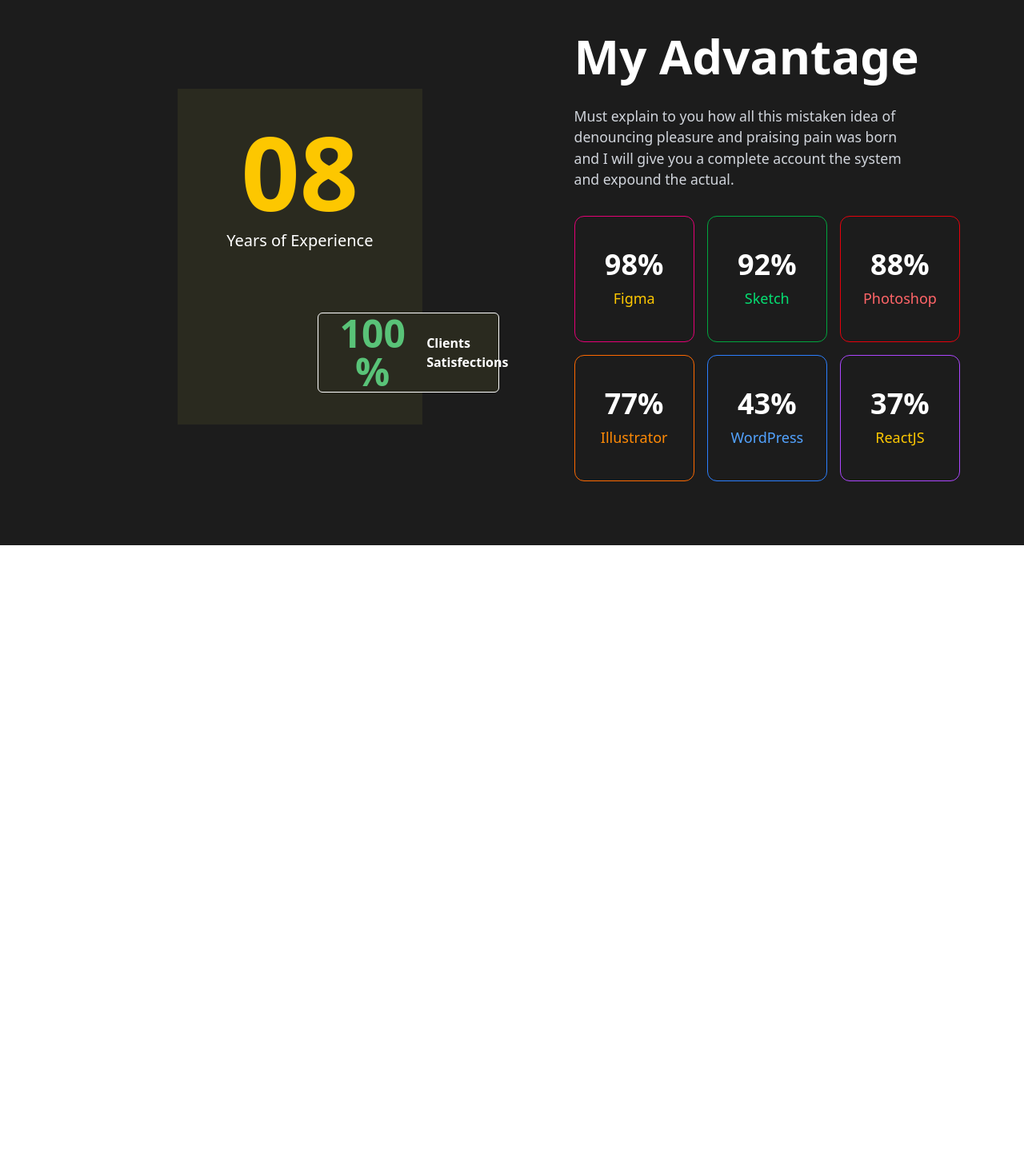
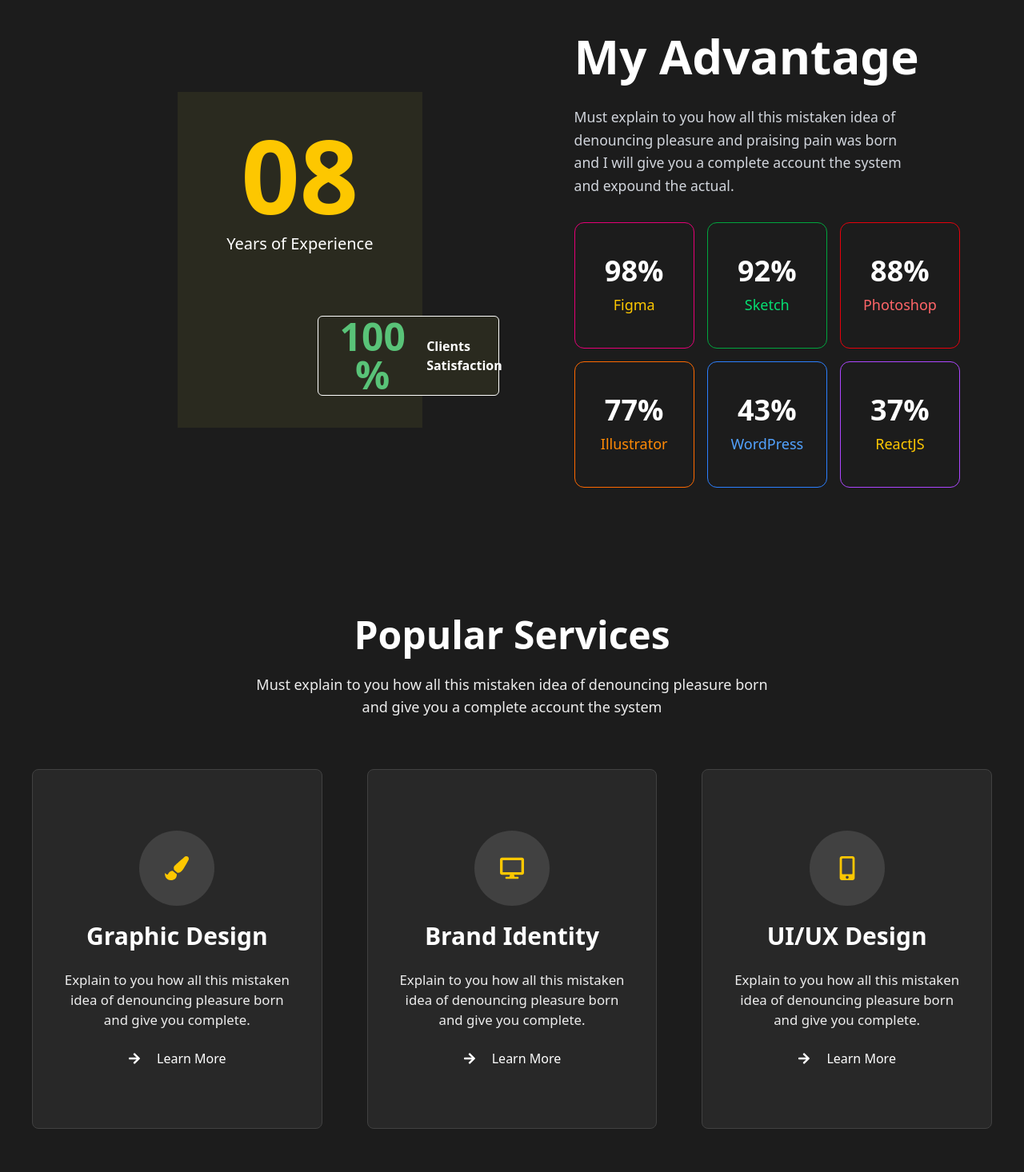
Before and after one commit to AhmadMahmoodRana-dev/SirMobin, a React (Vite) app: page / in a window 1280 px wide. Shown: the part 840-2306 px from the top of the page at 80% size. Before the commit the page ends 1522 px from the top, so only its background shows below. Built offline with nearby package versions, Linux system fonts and the light colour scheme.

Commit message:
ServicesSection

```diff
--- a/package.json
+++ b/package.json
@@ -15,6 +15,7 @@
     "react": "^19.0.0",
     "react-dom": "^19.0.0",
     "react-icons": "^5.5.0",
+    "react-intersection-observer": "^9.16.0",
     "react-router-dom": "^7.5.0",
     "tailwindcss": "^4.1.3"
   },
--- a/src/components/Home/AdvantageSection.jsx
+++ b/src/components/Home/AdvantageSection.jsx
@@ -1,29 +1,78 @@
 import React from "react";
+import { motion } from "framer-motion";
+import { useInView } from "react-intersection-observer";
 
 const AdvantageSection = () => {
+  const [experienceRef, experienceInView] = useInView({
+    triggerOnce: true,
+    threshold: 0.1,
+  });
+
+  const [contentRef, contentInView] = useInView({
+    triggerOnce: true,
+    threshold: 0.1,
+  });
+
+  const skillVariants = {
+    hidden: { opacity: 0, y: 20 },
+    visible: (index) => ({
+      opacity: 1,
+      y: 0,
+      transition: {
+        delay: index * 0.1,
+        duration: 0.6,
+      },
+    }),
+  };
   return (
-    <div className="bg-[#1c1c1c] text-white py-12 md:py-20  sm:px-6 xl:px-20 lg:px-10 md:px-6 pl-8 pr-6">
+    <div className="bg-[#1c1c1c] text-white py-12 md:py-20 sm:px-6 xl:px-20 lg:px-10 md:px-6 pl-8 pr-6">
       <div className="flex flex-col md:flex-row justify-between items-center gap-8 md:gap-12">
         {/* Experience Box */}
-        <div className="w-full xl:w-[55%] lg:w-[50%] md:w-[40%] md:h-[70vh] h-auto xl:h-[70vh] lg:h-[75vh] text-center relative flex flex-col justify-center xl:items-center">
+        <motion.div
+          ref={experienceRef}
+          initial={{ opacity: 0, x: -50 }}
+          animate={experienceInView ? { opacity: 1, x: 0 } : {}}
+          transition={{ duration: 0.8 }}
+          className="w-full xl:w-[55%] lg:w-[50%] md:w-[40%] md:h-[70vh] h-auto xl:h-[70vh] lg:h-[75vh] text-center relative flex flex-col justify-center xl:items-center"
+        >
           <div className="bg-[#2a2a1f] p-6 md:p-10 w-full xl:w-[52%] lg:w-[70%] h-auto md:h-[75%] relative">
-            <h1 className="text-7xl md:text-9xl font-bold text-yellow-400">08</h1>
+            <motion.h1
+              initial={{ scale: 0.8 }}
+              animate={experienceInView ? { scale: 1 } : {}}
+              transition={{ delay: 0.2 }}
+              className="text-6xl xs:text-7xl md:text-9xl font-bold text-yellow-400"
+            >
+              08
+            </motion.h1>
             <p className="text-lg md:text-xl mt-2">Years of Experience</p>
-            <div className="w-full md:w-[74%] bg-[#2a2a1f] border border-white rounded-md mt-6 md:mt-0 md:absolute flex items-center min-h-[80px] lg:min-h-[100px] lg:-right-24 md:-right-6 md:bottom-10">
+            <motion.div
+              initial={{ scale: 0 }}
+              animate={experienceInView ? { scale: 1 } : ""}
+              transition={{ delay: 0.4 }}
+              className="w-full md:w-[74%] bg-[#2a2a1f] border border-white rounded-md mt-6 md:mt-0 md:absolute flex items-center min-h-[80px] lg:min-h-[100px] lg:-right-24 md:-right-6 md:bottom-10"
+            >
               <h1 className="text-[#59c378] text-3xl lg:text-5xl font-semibold w-[60%]">
                 100 %
               </h1>
               <h1 className="w-[40%] text-left text-sm lg:text-base font-semibold">
-                Clients Satisfections
+                Clients Satisfaction
               </h1>
-            </div>
+            </motion.div>
           </div>
-        </div>
+        </motion.div>
 
         {/* Right Content */}
-        <div className="w-full xl:w-[45%] lg:w-[50%] md:w-[60%]">
-          <h2 className="text-4xl md:text-6xl font-bold mb-6 md:mb-8 md:text-left text-center">My Advantage</h2>
-          <p className="text-gray-300 mb-6 md:mb-8 w-full md:w-[90%] text-base md:text-[1.1rem] md:text-left text-center">
+        <motion.div
+          ref={contentRef}
+          initial={{ opacity: 0, x: 50 }}
+          animate={contentInView ? { opacity: 1, x: 0 } : {}}
+          transition={{ duration: 0.8 }}
+          className="w-full xl:w-[45%] lg:w-[50%] md:w-[60%]"
+        >
+          <h2 className="text-3xl xs:text-4xl md:text-6xl font-bold mb-6 md:mb-8 md:text-left text-center">
+            My Advantage
+          </h2>
+          <p className="text-gray-300 mb-6 md:mb-8 w-full md:w-[90%] text-base md:text-[1.1rem] md:text-left text-center leading-relaxed">
             Must explain to you how all this mistaken idea of denouncing
             pleasure and praising pain was born and I will give you a complete
             account the system and expound the actual.
@@ -63,20 +112,28 @@
                 color: "text-yellow-400 border-purple-500",
               },
             ].map((skill, index) => (
-              <div
+              <motion.div
                 key={index}
+                variants={skillVariants}
+                initial="hidden"
+                animate={contentInView ? "visible" : "hidden"}
+                custom={index}
                 className={`border ${skill.color} rounded-xl px-4 py-6 md:px-6 md:py-10 text-center`}
               >
-                <h3 className="text-3xl md:text-4xl font-bold text-white">{skill.value}</h3>
+                <h3 className="text-3xl md:text-4xl font-bold text-white">
+                  {skill.value}
+                </h3>
                 <p
-                  className={`text-base md:text-lg font-medium mt-2 ${skill.color.split(" ")[0]}`}
+                  className={`text-base md:text-lg font-medium mt-2 ${
+                    skill.color.split(" ")[0]
+                  }`}
                 >
                   {skill.label}
                 </p>
-              </div>
+              </motion.div>
             ))}
           </div>
-        </div>
+        </motion.div>
       </div>
     </div>
   );
--- /dev/null
+++ b/src/components/Home/Services.jsx
@@ -0,0 +1,90 @@
+import { Link } from 'react-router-dom';
+import { FaDesktop, FaPaintBrush, FaMobileAlt, FaCode, FaLaptopCode, FaServer,FaArrowRight } from 'react-icons/fa';
+import { motion } from 'framer-motion';
+
+const serviceData = [
+  {
+    icon: <FaPaintBrush className="text-yellow-400 text-3xl" />,
+    title: 'Graphic Design',
+    description: 'Explain to you how all this mistaken idea of denouncing pleasure born and give you complete.',
+    link: '/services/graphic-design'
+  },
+  {
+    icon: <FaDesktop className="text-yellow-400 text-3xl" />,
+    title: 'Brand Identity',
+    description: 'Explain to you how all this mistaken idea of denouncing pleasure born and give you complete.',
+    link: '/services/brand-identity'
+  },
+  {
+    icon: <FaMobileAlt className="text-yellow-400 text-3xl" />,
+    title: 'UI/UX Design',
+    description: 'Explain to you how all this mistaken idea of denouncing pleasure born and give you complete.',
+    link: '/services/ui-ux-design'
+  },
+  {
+    icon: <FaCode className="text-yellow-400 text-3xl" />,
+    title: 'Web Development',
+    description: 'Explain to you how all this mistaken idea of denouncing pleasure born and give you complete.',
+    link: '/services/web-development'
+  },
+  {
+    icon: <FaLaptopCode className="text-yellow-400 text-3xl" />,
+    title: 'App Development',
+    description: 'Explain to you how all this mistaken idea of denouncing pleasure born and give you complete.',
+    link: '/services/app-development'
+  },
+  {
+    icon: <FaServer className="text-yellow-400 text-3xl" />,
+    title: 'Software Development',
+    description: 'Explain to you how all this mistaken idea of denouncing pleasure born and give you complete.',
+    link: '/services/software-development'
+  }
+];
+
+const ServiceCard = ({ service, index }) => {
+  return (
+    <motion.div
+      className="bg-[#282828] border border-[#414141] h-[450px] p-8 rounded-lg transition-transform duration-300 hover:transform hover:-translate-y-2 justify-center items-center flex flex-col"
+      initial={{ opacity: 0, y: 50 }}
+      whileInView={{ opacity: 1, y: 0 }}
+      viewport={{ once: true }}
+      transition={{ duration: 0.5, delay: index * 0.1 }}
+    >
+      <div className="mb-5 bg-[#414141] p-8 rounded-full hover:bg-green-400 transition-all ease-in-out duration-1000">
+        {service.icon}
+      </div>
+      <h3 className="text-white text-3xl font-bold mb-6 text-center">{service.title}</h3>
+      <p className="text-[#ededed] mb-6 text-center text-[1.05rem]">{service.description}</p>
+      <Link
+        to={service.link}
+        className="text-white hover:text-green-400 inline-flex items-center font-medium gap-5"
+      >
+      <FaArrowRight/>  Learn More
+      </Link>
+    </motion.div>
+  );
+};
+
+const Services = () => {
+  return (
+    <section className="2xl:px-20 xl:px-6 lg:px-4 md:px-4 px-4 py-20 bg-[#1c1c1c]">
+      <div className="container mx-auto px-4">
+        <div className="text-center mb-16">
+          <h2 className="text-white text-4xl md:text-5xl font-bold mb-6">Popular Services</h2>
+          <p className="text-[#ededed] md:text-lg  max-w-2xl mx-auto">
+            Must explain to you how all this mistaken idea of denouncing pleasure
+            born and give you a complete account the system
+          </p>
+        </div>
+
+        <div className="grid grid-cols-1 md:grid-cols-2 lg:grid-cols-3 gap-14">
+          {serviceData.map((service, index) => (
+            <ServiceCard key={index} service={service} index={index} />
+          ))}
+        </div>
+      </div>
+    </section>
+  );
+};
+
+export default Services;
--- a/src/pages/Home.jsx
+++ b/src/pages/Home.jsx
@@ -1,12 +1,14 @@
 import React from 'react'
 import Hero from '../components/Home/Hero'
 import AdvantageSection from '../components/Home/AdvantageSection'
+import Services from '../components/Home/Services'
 
 const Home = () => {
   return (
     <div>
       <Hero/>
       <AdvantageSection/>
+      <Services/>
     </div>
   )
 }
```
Also changed, not shown: 1 other file (tests, documents, lock files or other folders).
